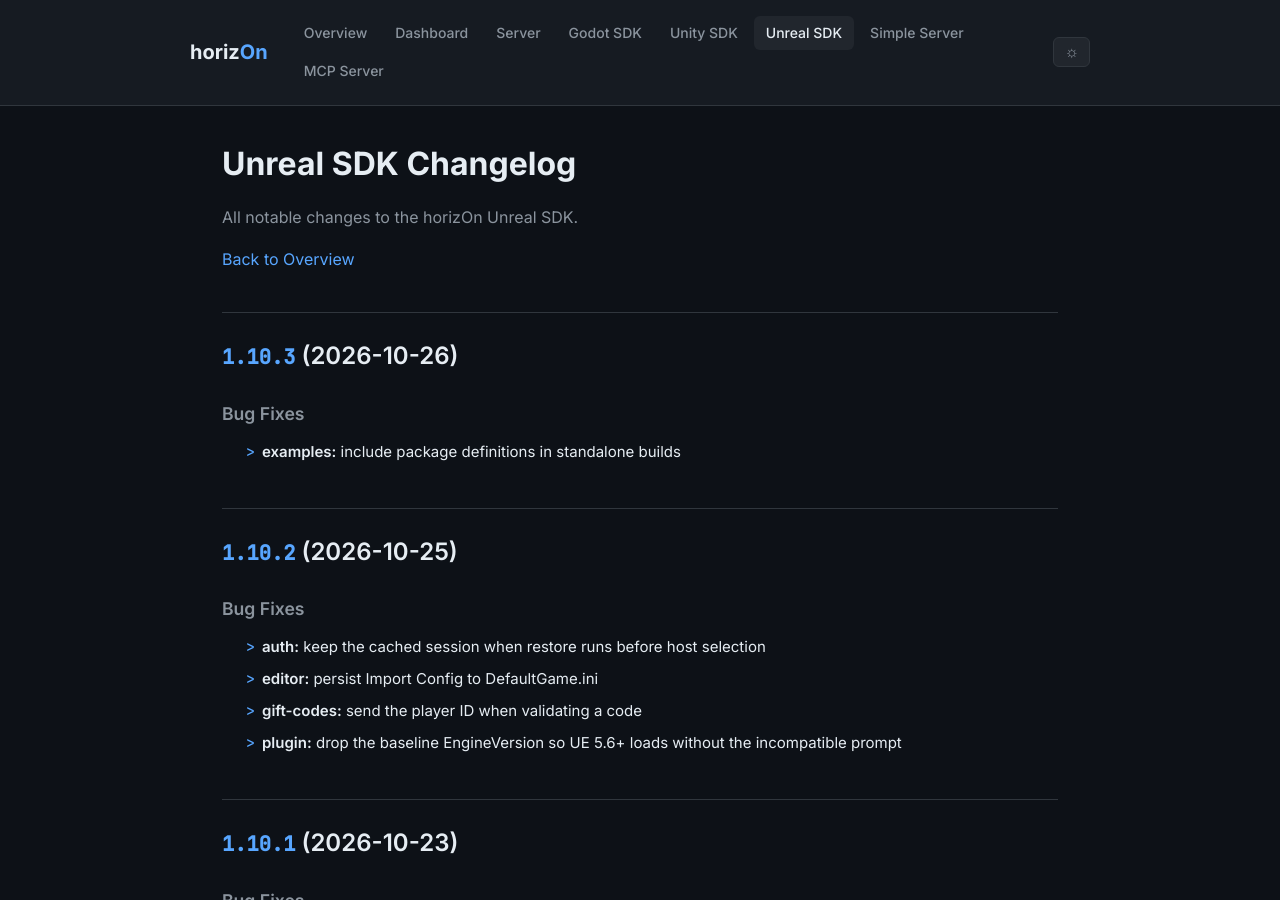
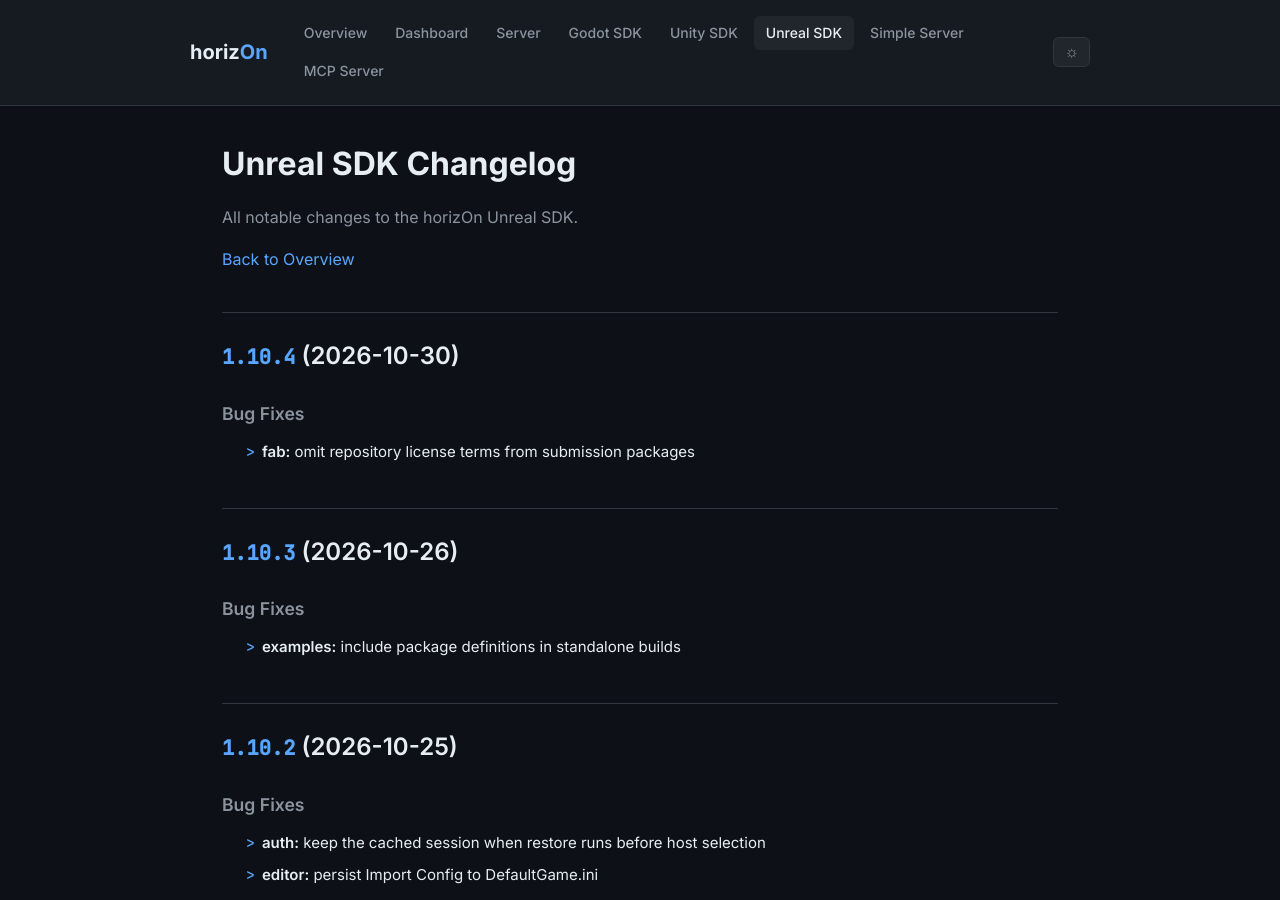
Before and after one commit to ProjectMakersDE/horizOn-Changelog, a Jekyll site: the page built from unreal-sdk-changelog.md, in a window 1280 px wide and 900 px high. Built offline with Jekyll 4.4.1, drawn with Linux system fonts in a browser that asks for light colours.

Commit message:
chore: reconcile changelogs

```diff
--- a/unreal-sdk-changelog.md
+++ b/unreal-sdk-changelog.md
@@ -8,6 +8,13 @@ title: Unreal SDK Changelog
 All notable changes to the horizOn Unreal SDK.
 
 [Back to Overview](.)
+
+## [1.10.4](https://github.com/ProjectMakersDE/horizOn-SDK-Unreal/compare/v1.10.3...v1.10.4) (2026-10-30)
+
+
+### Bug Fixes
+
+* **fab:** omit repository license terms from submission packages ([46a7cfc](https://github.com/ProjectMakersDE/horizOn-SDK-Unreal/commit/46a7cfc74074918fa9af42049126180290ebd50b))
 
 ## [1.10.3](https://github.com/ProjectMakersDE/horizOn-SDK-Unreal/compare/v1.10.2...v1.10.3) (2026-10-26)
 
```
Also changed, not shown: index.md (+1 -1 lines).
